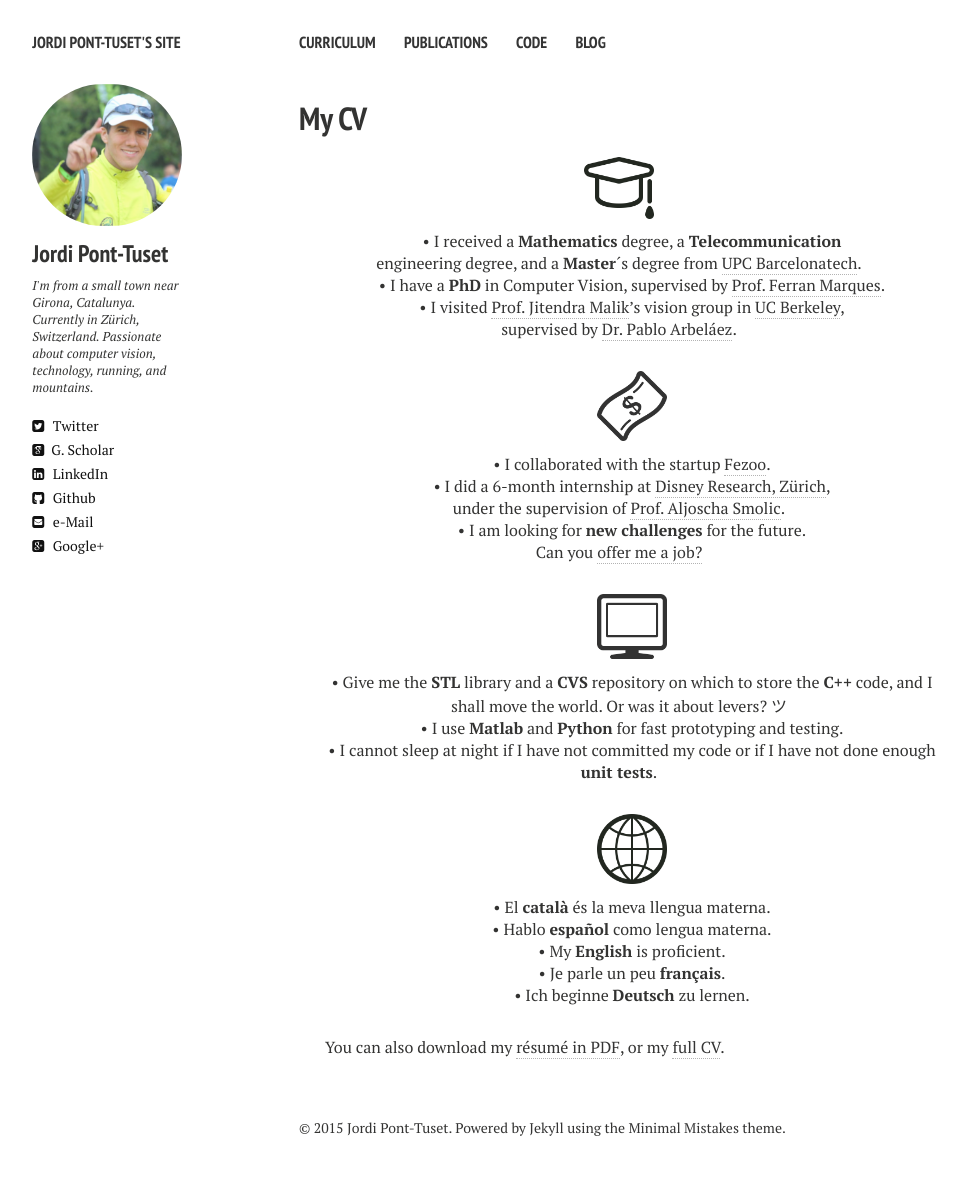
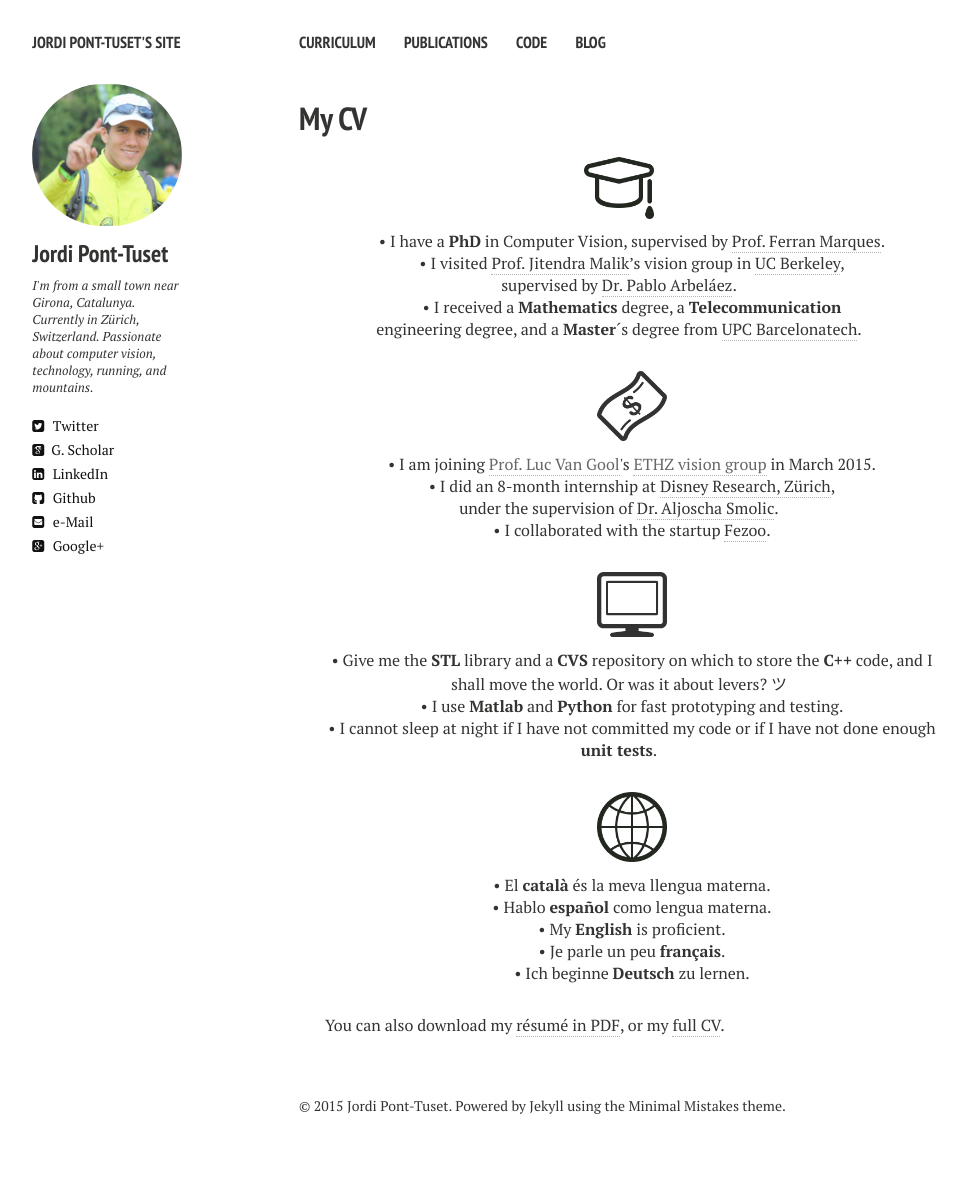
Before and after one commit to jponttuset/jponttuset.github.io, a Jekyll site: the page built from cv.md, in a window 1280 px wide. Shown: the whole page, without its empty margins (21-987 px from the left). Built offline with Jekyll 4.4.1, drawn with Linux system fonts in a browser that asks for light colours; nearby versions of some CDN libraries; after the commit the page ends 1164 px from its top, so only the background shows below that.

Commit message:
- Updated CV

```diff
--- a/_layouts/cv.html
+++ b/_layouts/cv.html
@@ -45,14 +45,14 @@
     <h1>{{ page.title }}</h1>
     <div class="article-wrap">
     <p align="center" class=bottom-small><img src="{{ site.url }}/images/study.png" alt="Education" width="70" height="70"></p>
-    <p align="center">&#8226 I received a <strong>Mathematics</strong> degree, a <strong>Telecommunication</strong><br>engineering degree, and a <strong>Master</strong>´s degree from <a href="http://www.upc.edu" target="_blank">UPC Barcelonatech</a>.</p>
     <p align="center">&#8226 I have a <strong>PhD</strong> in Computer Vision, supervised by <a href="https://imatge.upc.edu/web/ferran" target="_blank">Prof. Ferran Marques</a>.</p>
-    <p align="center" class="bottom-three">&#8226 I visited <a href="http://www.cs.berkeley.edu/~malik/" target="_blank">Prof. Jitendra Malik</a>’s vision group in <a href="http://www.berkeley.edu" target="_blank">UC Berkeley</a>,<br>supervised by <a href="http://www.cs.berkeley.edu/~arbelaez/index.html" target="_blank">Dr. Pablo Arbeláez</a>.</p>
+    <p align="center">&#8226 I visited <a href="http://www.cs.berkeley.edu/~malik/" target="_blank">Prof. Jitendra Malik</a>’s vision group in <a href="http://www.berkeley.edu" target="_blank">UC Berkeley</a>,<br>supervised by <a href="http://www.cs.berkeley.edu/~arbelaez/index.html" target="_blank">Dr. Pablo Arbeláez</a>.</p>
+    <p align="center" class="bottom-three">&#8226 I received a <strong>Mathematics</strong> degree, a <strong>Telecommunication</strong><br>engineering degree, and a <strong>Master</strong>´s degree from <a href="http://www.upc.edu" target="_blank">UPC Barcelonatech</a>.</p>
 
     <p align="center" class=bottom-small><img src="{{ site.url }}/images/banknote.png" alt="Work Experience" width="70" height="70"></p>
-    <p align="center">&#8226 I collaborated with the startup <a href="http://fezoo.cat" target="_blank">Fezoo</a>.</p>
-    <p align="center">&#8226 I did a 6-month internship at <a href="http://www.disneyresearch.com/research-labs/disney-research-zurich/" target="_blank">Disney Research, Zürich</a>,<br>under the supervision of <a href="http://zurich.disneyresearch.com/~smolica/" target="_blank">Prof. Aljoscha Smolic</a>.</p>
-    <p align="center" class="bottom-three">&#8226 I am looking for <strong>new challenges</strong> for the future.<br>Can you <a href="mailto:jpont01@gmail.com">offer me a job?</a></p>
+    <p align="center">&#8226 I am joining <a href="" target="_blank">Prof. Luc Van Gool</a>'s <a href="" target="_blank">ETHZ vision group</a> in March 2015.</p>
+    <p align="center">&#8226 I did an 8-month internship at <a href="http://www.disneyresearch.com/research-labs/disney-research-zurich/" target="_blank">Disney Research, Zürich</a>,<br>under the supervision of <a href="http://zurich.disneyresearch.com/~smolica/" target="_blank">Dr. Aljoscha Smolic</a>.</p>
+    <p align="center" class="bottom-three">&#8226 I collaborated with the startup <a href="http://fezoo.cat" target="_blank">Fezoo</a>.</p>
 
     <p align="center" class=bottom-small><img src="{{ site.url }}/images/display.png" alt="Computer Skills" width="70" height="70"></p>
     <p align="center">&#8226 Give me the <strong>STL</strong> library and a <strong>CVS</strong> repository on which to store the <strong>C++</strong> code, and I shall move the world. Or was it about levers? &#12484;</p>
```
Also changed, not shown: index.md (+2 -2 lines).
